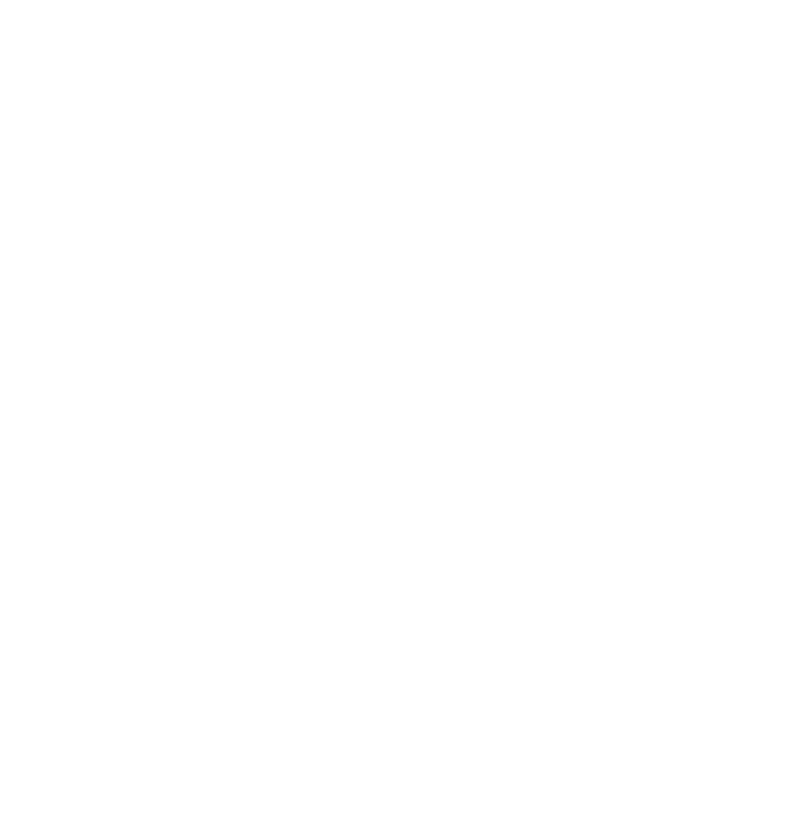
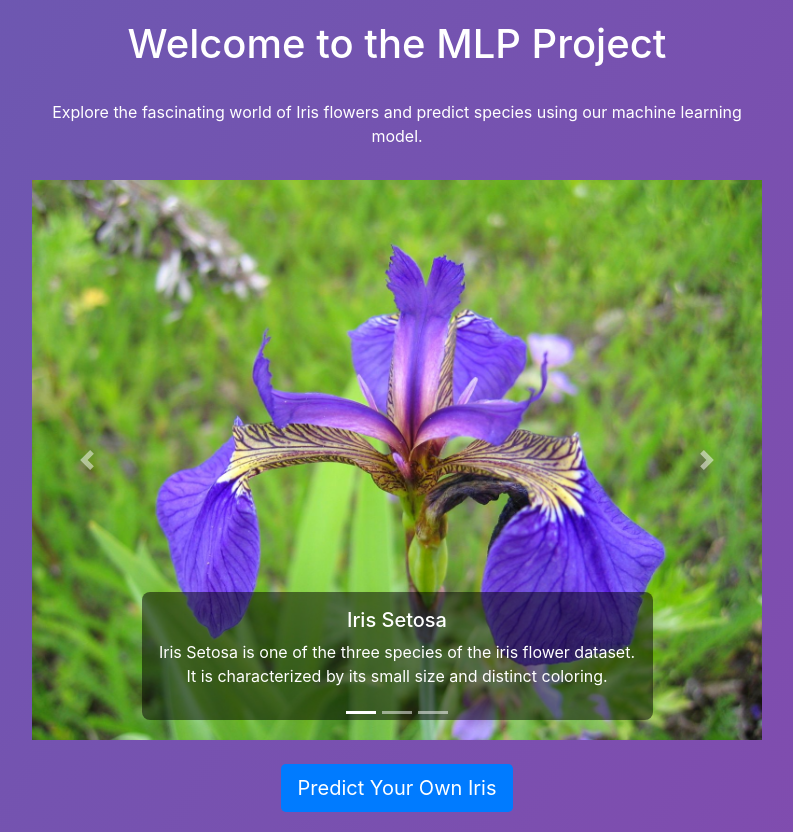
Before and after one commit to InquisitorFury/Django-ML-deployment, a Django app: page / in a window 1280 px wide. Before the commit the part shown is empty. Shown: the whole page, without its empty margins (243-1036 px from the left). Before the commit the page ends 800 px from the top, so only its background shows below. Run offline with Django 5.2, Linux system fonts and the light colour scheme; some libraries are stand-ins or nearby versions.

Commit message:
creating home page and linking it to the irisapp main.html

```diff
--- /dev/null
+++ b/src/irisapp/urls.py
@@ -0,0 +1,6 @@
+from django.urls import path
+from . import views
+urlpatterns=[
+    path('',views.predictor, name='predictor'),
+
+]
--- a/src/irisapp/views.py
+++ b/src/irisapp/views.py
@@ -1,3 +1,5 @@
 from django.shortcuts import render
 
 # Create your views here.
+def predictor(request):
+    return render(request, 'main.html')
--- a/src/mlapp/views.py
+++ b/src/mlapp/views.py
@@ -3,4 +3,4 @@
 # Create your views here.
 
 def welcome(request):
-    return render(request, 'base.html')
+    return render(request, 'home.html')
--- a/src/src/urls.py
+++ b/src/src/urls.py
@@ -18,6 +18,7 @@
 from django.urls import path,include
 
 urlpatterns = [
+    path('predictor',include('irisapp.urls')),
     path('',include('mlapp.urls')),
     path("admin/", admin.site.urls),
 ]
--- a/src/templates/base.html
+++ b/src/templates/base.html
@@ -5,10 +5,17 @@
     <meta http-equiv="X-UA-Compatible" content="IE=edge">
     <meta name="viewport" content="width=device-width, initial-scale=1.0">
     <title>{% block title %} Startup Organiser {% endblock %}</title>
+    <link href="https://stackpath.bootstrapcdn.com/bootstrap/4.5.2/css/bootstrap.min.css" rel="stylesheet">
     {% block style %}  <style> </style>{% endblock %}
 </head>
 <body>
-    {% block content %} {% endblock %}
-    {% block js %} <script> </script>{% endblock %}
+    <div class="container">
+        {% block content %} {% endblock %}
+    </div>
+    {% block js %}
+    <script src="https://code.jquery.com/jquery-3.5.1.slim.min.js"></script>
+    <script src="https://cdn.jsdelivr.net/npm/@popperjs/core@2.9.2/dist/umd/popper.min.js"></script>
+    <script src="https://stackpath.bootstrapcdn.com/bootstrap/4.5.2/js/bootstrap.min.js"></script>
+    {% endblock %}
 </body>
 </html>
--- /dev/null
+++ b/src/templates/home.html
@@ -0,0 +1,138 @@
+{% extends "base.html" %}
+
+{% block title %} Home Page {% endblock %}
+
+{% block style %}
+<style>
+    /* Background animation */
+    body {
+        background: linear-gradient(120deg, #2980b9, #8e44ad);
+        background-size: 400% 400%;
+        animation: gradientBG 15s ease infinite;
+        display: flex;
+        flex-direction: column;
+        min-height: 100vh;
+        justify-content: center;
+        align-items: center;
+        color: white;
+    }
+    @keyframes gradientBG {
+        0% { background-position: 0% 50%; }
+        50% { background-position: 100% 50%; }
+        100% { background-position: 0% 50%; }
+    }
+
+    /* Carousel item images */
+    .carousel-item img {
+        width: 100%;
+        height: 70vh;
+        object-fit: cover;
+    }
+
+    /* Carousel caption style */
+    .carousel-caption {
+        background-color: rgba(0, 0, 0, 0.5);
+        padding: 1rem;
+        border-radius: 0.5rem;
+    }
+
+    /* Custom button style */
+    .btn-custom {
+        background-color: #007bff;
+        color: white;
+    }
+
+    /* Container style */
+    .container {
+        display: flex;
+        flex-direction: column;
+        justify-content: center;
+        align-items: center;
+        width: 100%;
+        max-width: 800px;
+    }
+
+    /* Animated heading */
+    .animated-heading {
+        animation: fadeInDown 2s;
+        text-align: center;
+        margin-bottom: 1rem;
+    }
+
+    /* Description style */
+    .description {
+        text-align: center;
+        margin-top: 1rem;
+        margin-bottom: 2rem;
+    }
+
+    /* Keyframes for fade-in animation */
+    @keyframes fadeInDown {
+        0% {
+            opacity: 0;
+            transform: translateY(-20px);
+        }
+        100% {
+            opacity: 1;
+            transform: translateY(0);
+        }
+    }
+
+    /* Adding some padding to the page content */
+    .page-content {
+        padding: 20px;
+    }
+</style>
+{% endblock %}
+
+{% block content %}
+{% load static %}
+
+<div class="container page-content">
+    <h1 class="animated-heading">Welcome to the MLP Project</h1>
+    <p class="description">Explore the fascinating world of Iris flowers and predict species using our machine learning model.</p>
+    <div id="irisCarousel" class="carousel slide" data-ride="carousel">
+        <ol class="carousel-indicators">
+            <li data-target="#irisCarousel" data-slide-to="0" class="active"></li>
+            <li data-target="#irisCarousel" data-slide-to="1"></li>
+            <li data-target="#irisCarousel" data-slide-to="2"></li>
+        </ol>
+
+        <div class="carousel-inner">
+            <div class="carousel-item active">
+                <img src="{% static 'images/iris_setosa.jpg' %}" alt="Iris Setosa">
+                <div class="carousel-caption d-none d-md-block">
+                    <h5>Iris Setosa</h5>
+                    <p>Iris Setosa is one of the three species of the iris flower dataset. It is characterized by its small size and distinct coloring.</p>
+                </div>
+            </div>
+            <div class="carousel-item">
+                <img src="{% static 'images/iris_versicolor.jpg' %}" alt="Iris Versicolor">
+                <div class="carousel-caption d-none d-md-block">
+                    <h5>Iris Versicolor</h5>
+                    <p>Iris Versicolor, also known as the Blue Flag, is known for its vibrant color and medium size.</p>
+                </div>
+            </div>
+            <div class="carousel-item">
+                <img src="{% static 'images/iris_virginica.jpg' %}" alt="Iris Virginica">
+                <div class="carousel-caption d-none d-md-block">
+                    <h5>Iris Virginica</h5>
+                    <p>Iris Virginica is the largest of the three species, often distinguished by its deep, rich color.</p>
+                </div>
+            </div>
+        </div>
+        <a class="carousel-control-prev" href="#irisCarousel" role="button" data-slide="prev">
+            <span class="carousel-control-prev-icon" aria-hidden="true"></span>
+            <span class="sr-only">Previous</span>
+        </a>
+        <a class="carousel-control-next" href="#irisCarousel" role="button" data-slide="next">
+            <span class="carousel-control-next-icon" aria-hidden="true"></span>
+            <span class="sr-only">Next</span>
+        </a>
+    </div>
+
+    <div class="text-center mt-4">
+        <a class="btn btn-custom btn-lg" href="{% url 'predictor' %}" role="button">Predict Your Own Iris</a>
+    </div>
+</div>
+{% endblock %}
```
Also changed, not shown: src/src/settings.py (+6 -3 lines), src/templates/main.html (added, +19 -0 lines), src/templates/results.html (deleted, +0 -9 lines), src/static/images/iris_setosa.jpg (added), src/static/images/iris_versicolor.jpg (added), src/static/images/iris_virginica.jpg (added).
